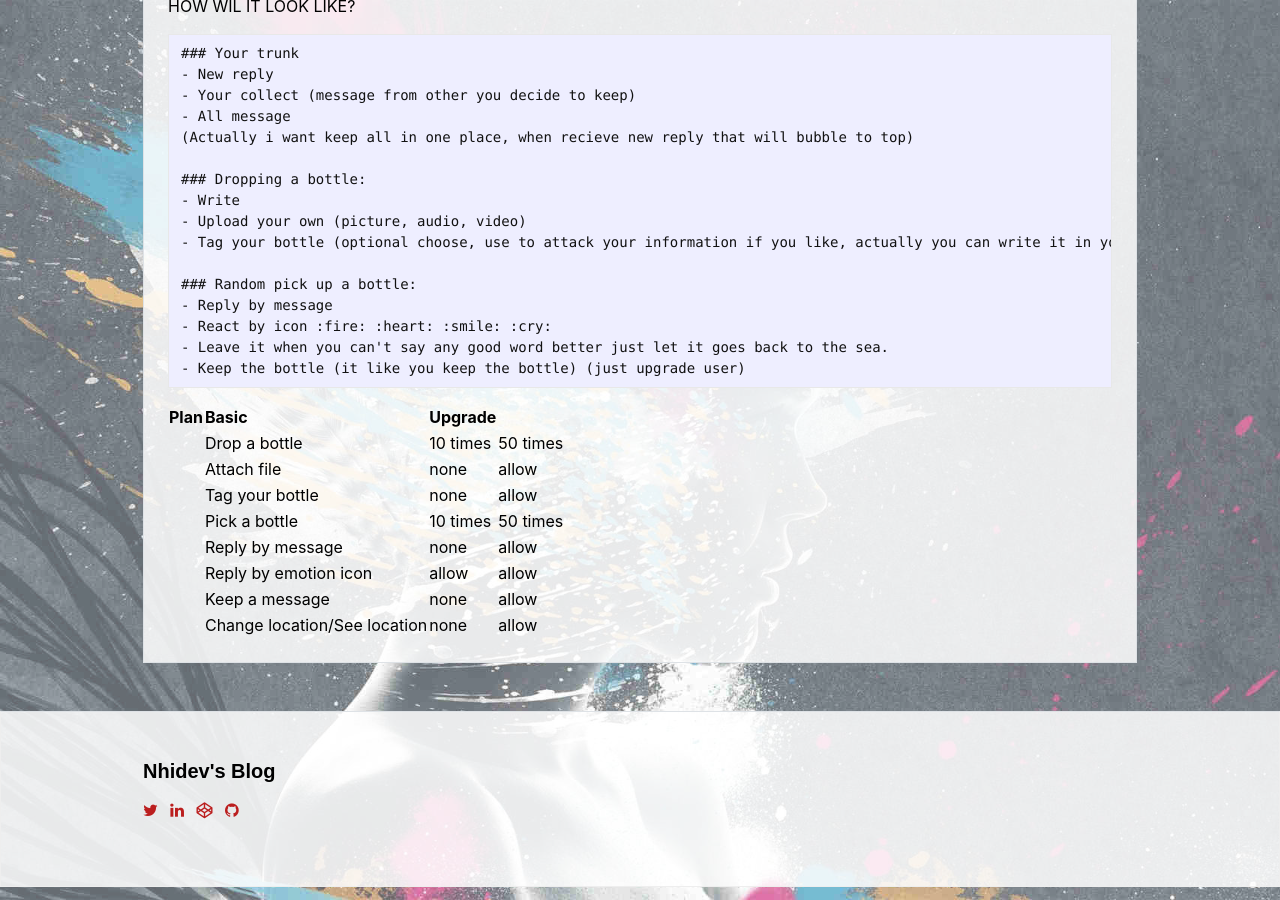
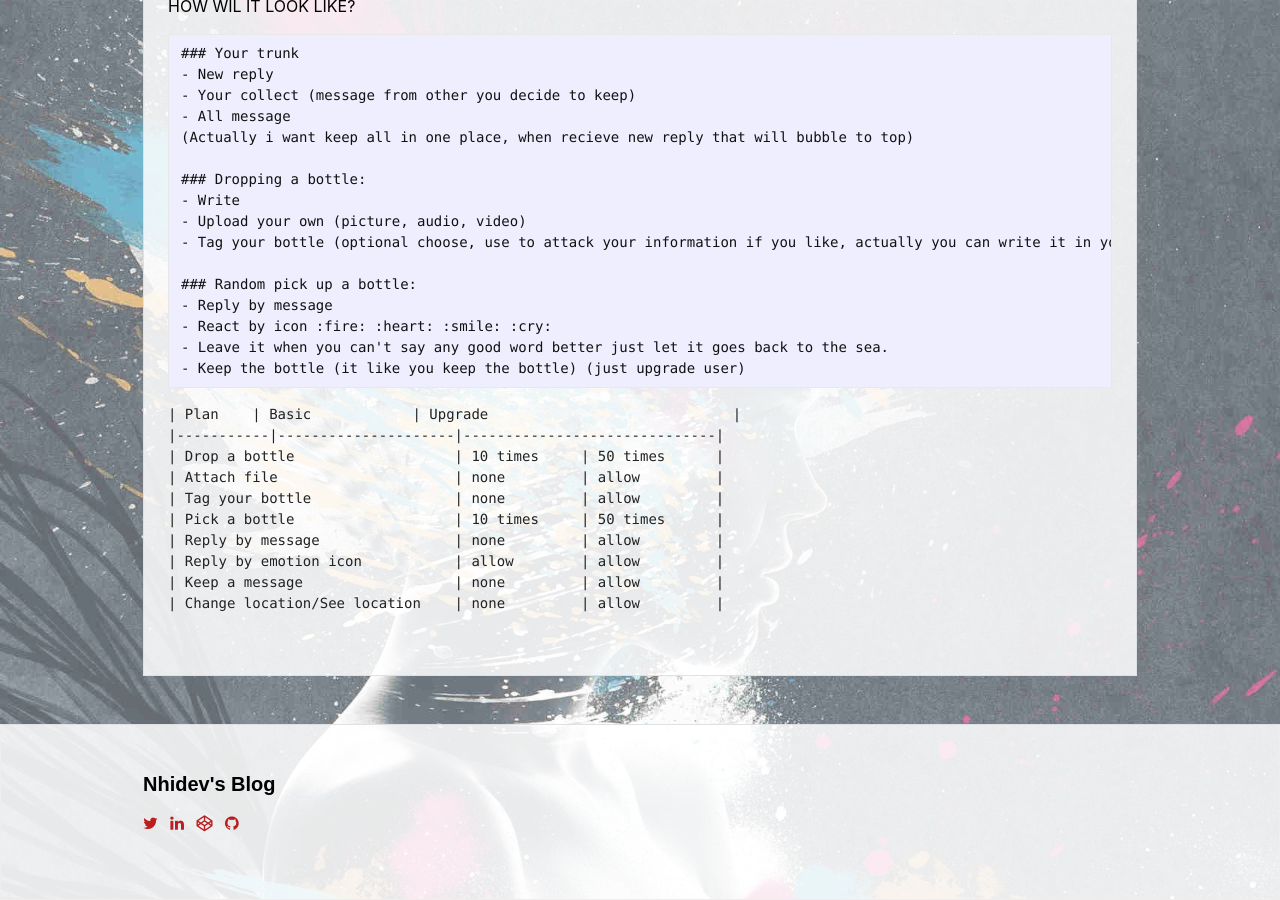
Before and after one commit to nhidev/nhidev.github.io, a Jekyll site: the page built from _posts/2018-10-20-Message-in-the-bottle.md, in a window 1280 px wide and 900 px high, scrolled down 732 px. Built offline with Jekyll 4.4.1, drawn with Linux system fonts in a browser that asks for light colours; nearby versions of some CDN libraries; some web fonts are replaced; our own code applies the rules of GitHub Pages for plain Markdown files.

Commit message:
fix style table

````diff
--- a/_posts/2018-10-20-Message-in-the-bottle.md
+++ b/_posts/2018-10-20-Message-in-the-bottle.md
@@ -28,13 +28,15 @@ HOW WIL IT LOOK LIKE?
 - Keep the bottle (it like you keep the bottle) (just upgrade user)
 ```
 
-Plan | Basic | Upgrade |
-| ------ | ------ | ------ |
-|Drop a bottle | 10 times | 50 times |
-|Attach file | none | allow |
-|Tag your bottle| none | allow |
-|Pick a bottle | 10 times | 50 times |
-|Reply by message | none | allow |
-|Reply by emotion icon | allow | allow  |
-|Keep a message | none | allow |
-|Change location/See location | none | allow |
+<pre><code>| Plan    | Basic            | Upgrade                             |
+|-----------|---------------------|------------------------------|
+| Drop a bottle                   | 10 times     | 50 times      |
+| Attach file                     | none         | allow         |
+| Tag your bottle                 | none         | allow         |
+| Pick a bottle                   | 10 times     | 50 times      |
+| Reply by message                | none         | allow         |
+| Reply by emotion icon           | allow        | allow         |
+| Keep a message                  | none         | allow         |
+| Change location/See location    | none         | allow         |
+
+</code></pre>
````
